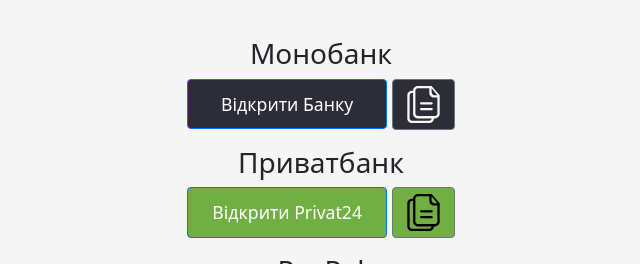
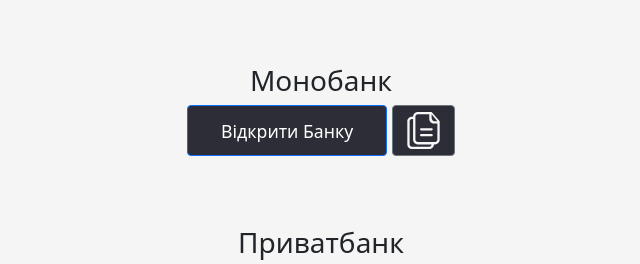
Before and after one commit to dmytrozimenkov1/donate-page, a plain HTML site: page index.html in a window 1280 px wide. Shown: the part 115-379 px from the top of the page, without its empty margins (319-959 px from the left). Drawn offline with nearby package versions, Linux system fonts and the light colour scheme; some packages are replaced by stand-ins of ours; a script that the page names is missing.

Commit message:
better ui

```diff
--- a/styles.css
+++ b/styles.css
@@ -43,7 +43,7 @@
 
 .paypal-button img {
     max-width: 100%;
-    max-height: 1.5rem; /* Add this line */
+    max-height: 1.6rem; /* Add this line */
 
     /*height: auto;*/
 }
@@ -137,3 +137,24 @@
     width: 10px;
     height: 10px;
 }
+
+
+/* Container styles */
+.container {
+    display: flex;
+    flex-direction: column;
+    min-height: 100vh; /* Make the container take up the full viewport height */
+}
+
+/* Main content styles */
+.row {
+    flex-grow: 0.5; /* Make the main content grow and fill the remaining space */
+    display: flex;
+    flex-direction: column;
+    justify-content: space-around; /* Distribute space evenly between the items */
+}
+
+/* Header styles */
+/*header {*/
+/*    padding: 2rem 0 4rem 0; !* Increase bottom padding *!*/
+/*}*/
```
